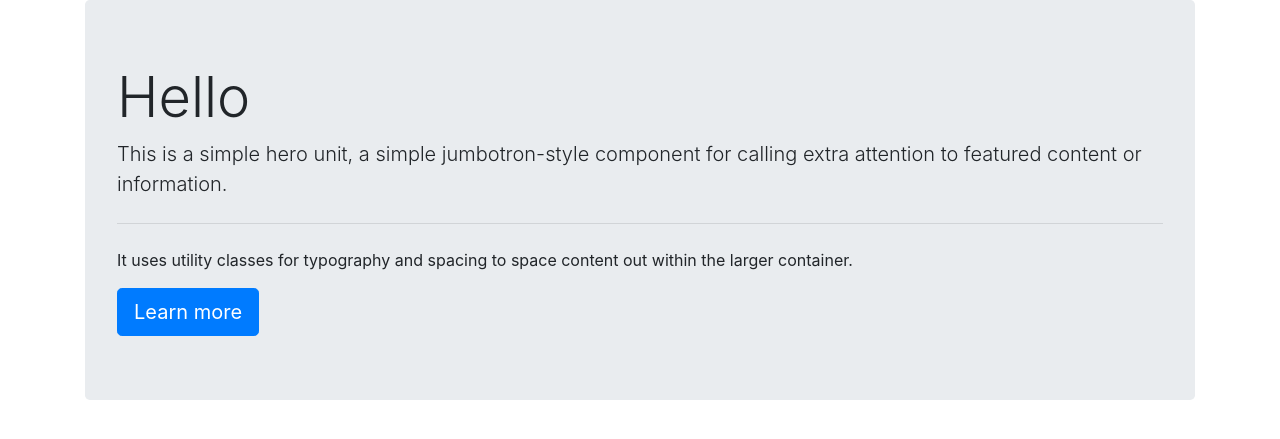
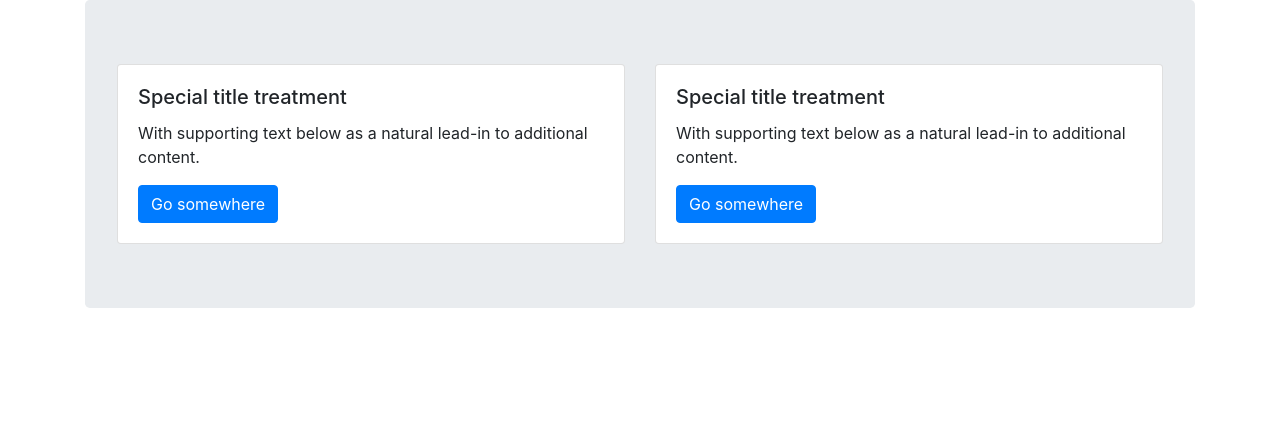
Before and after one commit to GhitaAlexandruIon/flashCard, a Django app: page / in a window 1280 px wide. Shown: the part 56-495 px from the top of the page. Run offline with Django 3.2, Linux system fonts and the light colour scheme; some libraries are stand-ins or nearby versions.

Commit message:
cards for home page

```diff
--- a/website/templates/home.html
+++ b/website/templates/home.html
@@ -2,11 +2,25 @@
 
 {% block content %}
     <div class="jumbotron">
-        <h1 class="display-4">Hello</h1>
-        <p class="lead">This is a simple hero unit, a simple jumbotron-style component for calling extra attention to
-            featured content or information.</p>
-        <hr class="my-4">
-        <p>It uses utility classes for typography and spacing to space content out within the larger container.</p>
-        <a class="btn btn-primary btn-lg" href="#" role="button">Learn more</a>
+        <div class="row">
+            <div class="col-sm-6">
+                <div class="card">
+                    <div class="card-body">
+                        <h5 class="card-title">Special title treatment</h5>
+                        <p class="card-text">With supporting text below as a natural lead-in to additional content.</p>
+                        <a href="#" class="btn btn-primary">Go somewhere</a>
+                    </div>
+                </div>
+            </div>
+            <div class="col-sm-6">
+                <div class="card">
+                    <div class="card-body">
+                        <h5 class="card-title">Special title treatment</h5>
+                        <p class="card-text">With supporting text below as a natural lead-in to additional content.</p>
+                        <a href="#" class="btn btn-primary">Go somewhere</a>
+                    </div>
+                </div>
+            </div>
+        </div>
     </div>
 {% endblock %}
```
